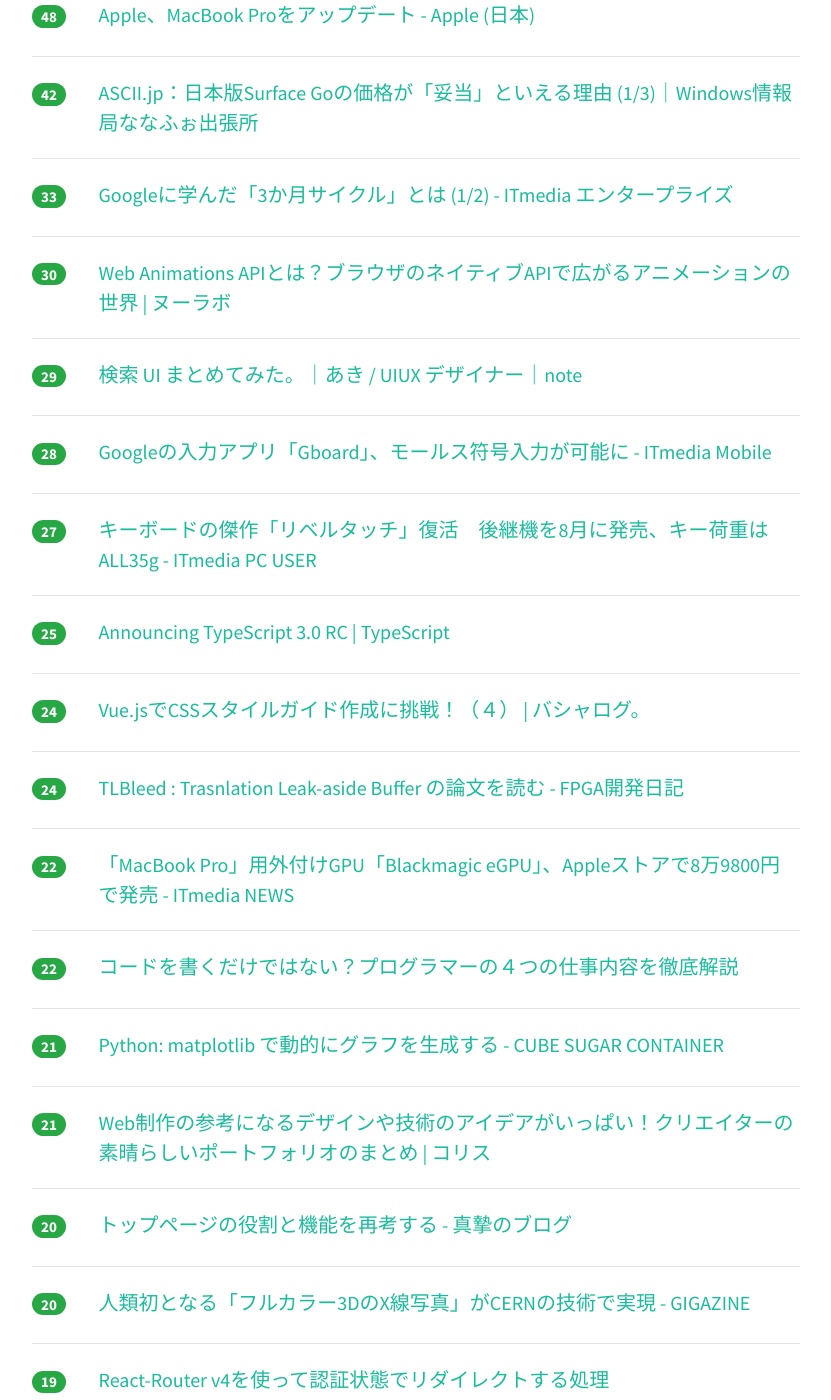
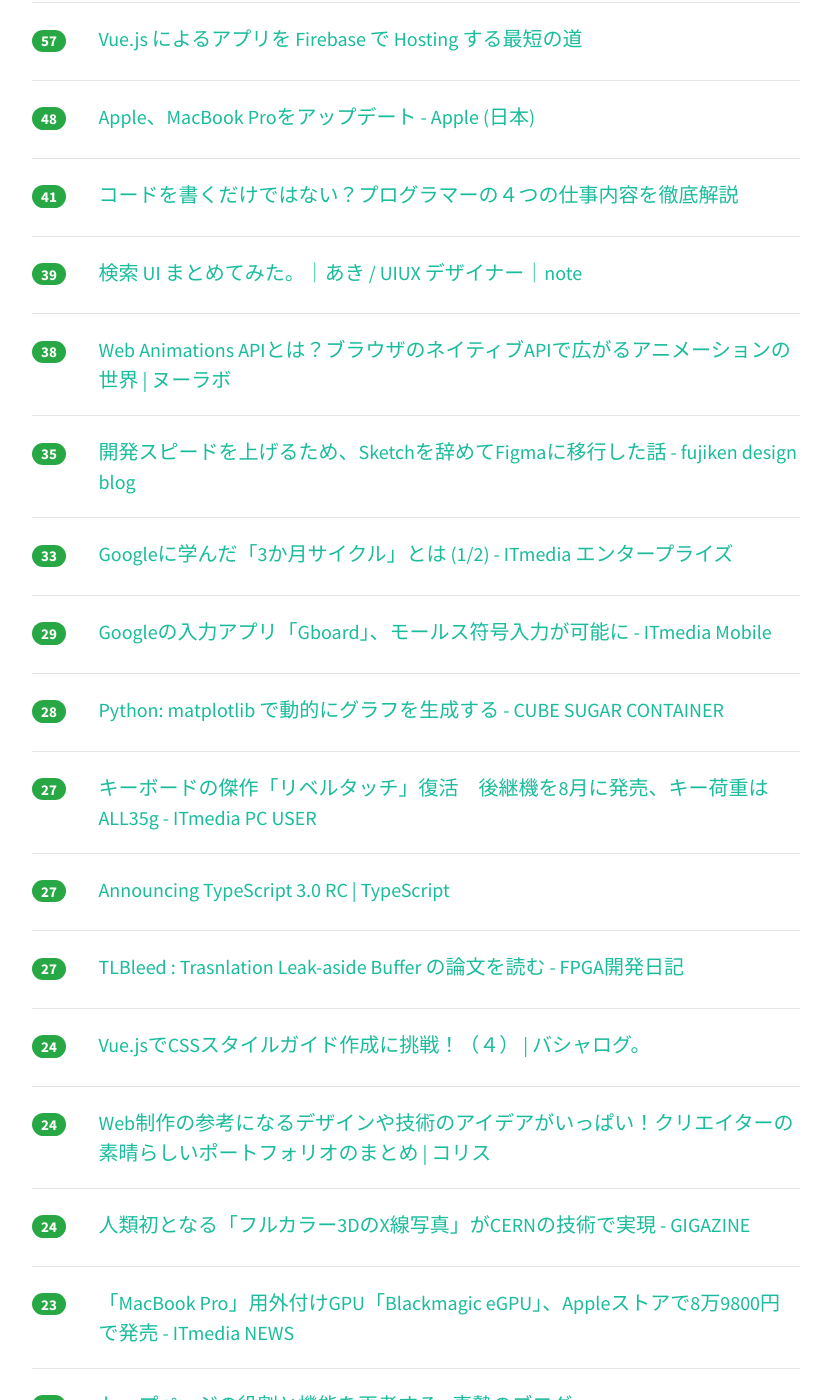
Before and after one commit to yatta47/hatena-matome-site, a Jekyll site: the page built from _posts/2018-07-13-hatena.md, in a window 1280 px wide and 1400 px high, scrolled down 1240 px. Shown: the whole window, without its empty margins (224-1055 px from the left). Built offline with Jekyll 4.4.1, drawn with Linux system fonts in a browser that asks for light colours; nearby versions of some CDN libraries; some of the changed text lies outside the part shown.

Commit message:
Updated 2018-07-13

```diff
--- a/_posts/2018-07-13-hatena.md
+++ b/_posts/2018-07-13-hatena.md
@@ -1,53 +1,58 @@
 ---
 layout: post
 title:  "2018-07-13 はてぶIT"
-date:   2018-07-13 14:02:12
+date:   2018-07-13 15:02:58
 tags: [it-hotentry]
 ---
-58 件のデータあり
+61 件のデータあり
 
 <hr><div class="row">
-<div class="col-1"><span class="badge badge-pill badge-success h2">280</span></div>
+<div class="col-1"><span class="badge badge-pill badge-success h2">302</span></div>
 <div class="col-11"><a href='https://pc.watch.impress.co.jp/docs/news/1132746.html' target='_blank'>Microsoft、Slack対抗のMicrosoft Teams無償版を発表、即時提供開始 ～チーム全体で10GBのストレージ、Office Online、40言語に対応 - PC Watch</a></div>
 </div>
 <hr>
 <div class="row">
-<div class="col-1"><span class="badge badge-pill badge-success h2">251</span></div>
+<div class="col-1"><span class="badge badge-pill badge-success h2">276</span></div>
 <div class="col-11"><a href='https://qiita.com/mysticatea/items/0141657e4478d9cf4614' target='_blank'>2018/07/12 に発生したセキュリティ インシデント (eslint-scope@3.7.2) について</a></div>
 </div>
 <hr>
 <div class="row">
-<div class="col-1"><span class="badge badge-pill badge-success h2">225</span></div>
+<div class="col-1"><span class="badge badge-pill badge-success h2">233</span></div>
 <div class="col-11"><a href='https://lacolaco.hatenablog.com/entry/2018/07/13/001820' target='_blank'>GraphQLとRESTfulについて今日考えてたこと　Backend for Usecase/Resourceについて - lacolaco</a></div>
 </div>
 <hr>
 <div class="row">
-<div class="col-1"><span class="badge badge-pill badge-success h2">137</span></div>
+<div class="col-1"><span class="badge badge-pill badge-success h2">148</span></div>
 <div class="col-11"><a href='https://togetter.com/li/1246222' target='_blank'>新型Macbook proが突如発表されるも、あまりの値段の高さにザワつくTL「ジョブズの息吹を感じる」 - Togetter</a></div>
 </div>
 <hr>
 <div class="row">
-<div class="col-1"><span class="badge badge-pill badge-success h2">124</span></div>
+<div class="col-1"><span class="badge badge-pill badge-success h2">133</span></div>
+<div class="col-11"><a href='http://bufferings.hatenablog.com/entry/2018/07/12/225303' target='_blank'>たまに「スクラムが難しい」って相談があって見に行ったりする。 - Mitsuyuki.Shiiba</a></div>
+</div>
+<hr>
+<div class="row">
+<div class="col-1"><span class="badge badge-pill badge-success h2">127</span></div>
 <div class="col-11"><a href='https://qiita.com/youwht/items/900fb5f4e80b11e593a6' target='_blank'>AIが見つけた、埋もれたQiita良記事100選</a></div>
 </div>
 <hr>
 <div class="row">
-<div class="col-1"><span class="badge badge-pill badge-success h2">104</span></div>
-<div class="col-11"><a href='http://bufferings.hatenablog.com/entry/2018/07/12/225303' target='_blank'>たまに「スクラムが難しい」って相談があって見に行ったりする。 - Mitsuyuki.Shiiba</a></div>
-</div>
-<hr>
-<div class="row">
-<div class="col-1"><span class="badge badge-pill badge-success h2">87</span></div>
+<div class="col-1"><span class="badge badge-pill badge-success h2">116</span></div>
 <div class="col-11"><a href='https://coliss.com/articles/build-websites/operation/javascript/cheat-sheet-of-vue.html' target='_blank'>最新版のチートシート！Vue.jsのよく使用するイベントや構文がまとめられたフロントエンド制作者用チートシート | コリス</a></div>
 </div>
 <hr>
 <div class="row">
-<div class="col-1"><span class="badge badge-pill badge-success h2">76</span></div>
+<div class="col-1"><span class="badge badge-pill badge-success h2">107</span></div>
 <div class="col-11"><a href='https://speakerdeck.com/opelab/20180712-janog42' target='_blank'>その運用自動化では行き詰まる 〜「つながらない」「つたわらない」「つみあがらない」を防ぐために〜 /20180712-janog42 - Speaker Deck</a></div>
 </div>
 <hr>
 <div class="row">
-<div class="col-1"><span class="badge badge-pill badge-success h2">54</span></div>
+<div class="col-1"><span class="badge badge-pill badge-success h2">64</span></div>
+<div class="col-11"><a href='http://ascii.jp/elem/000/001/709/1709230/' target='_blank'>ASCII.jp：日本版Surface Goの価格が「妥当」といえる理由 (1/3)｜Windows情報局ななふぉ出張所</a></div>
+</div>
+<hr>
+<div class="row">
+<div class="col-1"><span class="badge badge-pill badge-success h2">57</span></div>
 <div class="col-11"><a href='https://qiita.com/Satachito/items/4a00b402970d657a88f3' target='_blank'>Vue.js によるアプリを Firebase で Hosting する最短の道</a></div>
 </div>
 <hr>
@@ -57,8 +62,23 @@ tags: [it-hotentry]
 </div>
 <hr>
 <div class="row">
-<div class="col-1"><span class="badge badge-pill badge-success h2">42</span></div>
-<div class="col-11"><a href='http://ascii.jp/elem/000/001/709/1709230/' target='_blank'>ASCII.jp：日本版Surface Goの価格が「妥当」といえる理由 (1/3)｜Windows情報局ななふぉ出張所</a></div>
+<div class="col-1"><span class="badge badge-pill badge-success h2">41</span></div>
+<div class="col-11"><a href='https://engineer-club.jp/programmers-job-description' target='_blank'>コードを書くだけではない？プログラマーの４つの仕事内容を徹底解説</a></div>
+</div>
+<hr>
+<div class="row">
+<div class="col-1"><span class="badge badge-pill badge-success h2">39</span></div>
+<div class="col-11"><a href='https://note.mu/telq/n/n34c5f1c6c926' target='_blank'>検索 UI まとめてみた。｜あき / UIUX デザイナー｜note</a></div>
+</div>
+<hr>
+<div class="row">
+<div class="col-1"><span class="badge badge-pill badge-success h2">38</span></div>
+<div class="col-11"><a href='https://nulab-inc.com/ja/blog/nulab/web-animations-api/' target='_blank'>Web Animations APIとは？ブラウザのネイティブAPIで広がるアニメーションの世界 | ヌーラボ</a></div>
+</div>
+<hr>
+<div class="row">
+<div class="col-1"><span class="badge badge-pill badge-success h2">35</span></div>
+<div class="col-11"><a href='http://kenshir0f.hatenablog.com/entry/sketch-to-figma' target='_blank'>開発スピードを上げるため、Sketchを辞めてFigmaに移行した話 - fujiken design blog</a></div>
 </div>
 <hr>
 <div class="row">
@@ -67,18 +87,13 @@ tags: [it-hotentry]
 </div>
 <hr>
 <div class="row">
-<div class="col-1"><span class="badge badge-pill badge-success h2">30</span></div>
-<div class="col-11"><a href='https://nulab-inc.com/ja/blog/nulab/web-animations-api/' target='_blank'>Web Animations APIとは？ブラウザのネイティブAPIで広がるアニメーションの世界 | ヌーラボ</a></div>
-</div>
-<hr>
-<div class="row">
 <div class="col-1"><span class="badge badge-pill badge-success h2">29</span></div>
-<div class="col-11"><a href='https://note.mu/telq/n/n34c5f1c6c926' target='_blank'>検索 UI まとめてみた。｜あき / UIUX デザイナー｜note</a></div>
+<div class="col-11"><a href='http://www.itmedia.co.jp/mobile/articles/1807/12/news078.html' target='_blank'>Googleの入力アプリ「Gboard」、モールス符号入力が可能に - ITmedia Mobile</a></div>
 </div>
 <hr>
 <div class="row">
 <div class="col-1"><span class="badge badge-pill badge-success h2">28</span></div>
-<div class="col-11"><a href='http://www.itmedia.co.jp/mobile/articles/1807/12/news078.html' target='_blank'>Googleの入力アプリ「Gboard」、モールス符号入力が可能に - ITmedia Mobile</a></div>
+<div class="col-11"><a href='https://blog.amedama.jp/entry/2018/07/13/001155' target='_blank'>Python: matplotlib で動的にグラフを生成する - CUBE SUGAR CONTAINER</a></div>
 </div>
 <hr>
 <div class="row">
@@ -87,8 +102,13 @@ tags: [it-hotentry]
 </div>
 <hr>
 <div class="row">
-<div class="col-1"><span class="badge badge-pill badge-success h2">25</span></div>
+<div class="col-1"><span class="badge badge-pill badge-success h2">27</span></div>
 <div class="col-11"><a href='https://blogs.msdn.microsoft.com/typescript/2018/07/12/announcing-typescript-3-0-rc/' target='_blank'>Announcing TypeScript 3.0 RC | TypeScript</a></div>
+</div>
+<hr>
+<div class="row">
+<div class="col-1"><span class="badge badge-pill badge-success h2">27</span></div>
+<div class="col-11"><a href='http://msyksphinz.hatenablog.com/entry/2018/07/13/040000' target='_blank'>TLBleed : Trasnlation Leak-aside Buffer の論文を読む - FPGA開発日記</a></div>
 </div>
 <hr>
 <div class="row">
@@ -98,57 +118,42 @@ tags: [it-hotentry]
 <hr>
 <div class="row">
 <div class="col-1"><span class="badge badge-pill badge-success h2">24</span></div>
-<div class="col-11"><a href='http://msyksphinz.hatenablog.com/entry/2018/07/13/040000' target='_blank'>TLBleed : Trasnlation Leak-aside Buffer の論文を読む - FPGA開発日記</a></div>
+<div class="col-11"><a href='https://coliss.com/articles/build-websites/operation/design/best-new-portfolios-june-2018.html' target='_blank'>Web制作の参考になるデザインや技術のアイデアがいっぱい！クリエイターの素晴らしいポートフォリオのまとめ | コリス</a></div>
 </div>
 <hr>
 <div class="row">
-<div class="col-1"><span class="badge badge-pill badge-success h2">22</span></div>
+<div class="col-1"><span class="badge badge-pill badge-success h2">24</span></div>
+<div class="col-11"><a href='https://gigazine.net/news/20180713-full-color-x-ray-photo/' target='_blank'>人類初となる「フルカラー3DのX線写真」がCERNの技術で実現 - GIGAZINE</a></div>
+</div>
+<hr>
+<div class="row">
+<div class="col-1"><span class="badge badge-pill badge-success h2">23</span></div>
 <div class="col-11"><a href='http://www.itmedia.co.jp/news/articles/1807/13/news062.html' target='_blank'>「MacBook Pro」用外付けGPU「Blackmagic eGPU」、Appleストアで8万9800円で発売 - ITmedia NEWS</a></div>
 </div>
 <hr>
 <div class="row">
 <div class="col-1"><span class="badge badge-pill badge-success h2">22</span></div>
-<div class="col-11"><a href='https://engineer-club.jp/programmers-job-description' target='_blank'>コードを書くだけではない？プログラマーの４つの仕事内容を徹底解説</a></div>
+<div class="col-11"><a href='https://cinci.jp/blog/20180626-roles-and-functions-of-your-sites-homepage' target='_blank'>トップページの役割と機能を再考する - 真摯のブログ</a></div>
 </div>
 <hr>
 <div class="row">
 <div class="col-1"><span class="badge badge-pill badge-success h2">21</span></div>
-<div class="col-11"><a href='https://blog.amedama.jp/entry/2018/07/13/001155' target='_blank'>Python: matplotlib で動的にグラフを生成する - CUBE SUGAR CONTAINER</a></div>
+<div class="col-11"><a href='https://japan.cnet.com/article/35122338/' target='_blank'>マイクロソフトは「Surface Go」で何を狙うのか--低価格モデルの理由を探る - CNET Japan</a></div>
 </div>
 <hr>
 <div class="row">
 <div class="col-1"><span class="badge badge-pill badge-success h2">21</span></div>
-<div class="col-11"><a href='https://coliss.com/articles/build-websites/operation/design/best-new-portfolios-june-2018.html' target='_blank'>Web制作の参考になるデザインや技術のアイデアがいっぱい！クリエイターの素晴らしいポートフォリオのまとめ | コリス</a></div>
+<div class="col-11"><a href='https://qiita.com/kama-boko/items/f7c10ab2b9405aa3170d' target='_blank'>[完全版]ChromebookにLinuxを入れて開発環境を構築する方法</a></div>
 </div>
 <hr>
 <div class="row">
 <div class="col-1"><span class="badge badge-pill badge-success h2">20</span></div>
-<div class="col-11"><a href='https://cinci.jp/blog/20180626-roles-and-functions-of-your-sites-homepage' target='_blank'>トップページの役割と機能を再考する - 真摯のブログ</a></div>
-</div>
-<hr>
-<div class="row">
-<div class="col-1"><span class="badge badge-pill badge-success h2">20</span></div>
-<div class="col-11"><a href='https://gigazine.net/news/20180713-full-color-x-ray-photo/' target='_blank'>人類初となる「フルカラー3DのX線写真」がCERNの技術で実現 - GIGAZINE</a></div>
-</div>
-<hr>
-<div class="row">
-<div class="col-1"><span class="badge badge-pill badge-success h2">19</span></div>
 <div class="col-11"><a href='https://qiita.com/soutaito/items/691ac9dabe765e98d9f9' target='_blank'>React-Router v4を使って認証状態でリダイレクトする処理</a></div>
 </div>
 <hr>
 <div class="row">
 <div class="col-1"><span class="badge badge-pill badge-success h2">19</span></div>
 <div class="col-11"><a href='http://www.itmedia.co.jp/news/articles/1807/12/news138.html' target='_blank'>赤いZOZOSUIT、1000着限定で発売　最短で注文した翌日に届く - ITmedia NEWS</a></div>
-</div>
-<hr>
-<div class="row">
-<div class="col-1"><span class="badge badge-pill badge-success h2">19</span></div>
-<div class="col-11"><a href='https://japan.cnet.com/article/35122338/' target='_blank'>マイクロソフトは「Surface Go」で何を狙うのか--低価格モデルの理由を探る - CNET Japan</a></div>
-</div>
-<hr>
-<div class="row">
-<div class="col-1"><span class="badge badge-pill badge-success h2">19</span></div>
-<div class="col-11"><a href='https://qiita.com/kama-boko/items/f7c10ab2b9405aa3170d' target='_blank'>[完全版]ChromebookにLinuxを入れて開発環境を構築する方法</a></div>
 </div>
 <hr>
 <div class="row">
@@ -168,12 +173,17 @@ tags: [it-hotentry]
 <hr>
 <div class="row">
 <div class="col-1"><span class="badge badge-pill badge-success h2">18</span></div>
-<div class="col-11"><a href='http://kenshir0f.hatenablog.com/entry/sketch-to-figma' target='_blank'>開発スピードを上げるため、Sketchを辞めてFigmaに移行した話 - fujiken design blog</a></div>
+<div class="col-11"><a href='https://eslint.org/blog/2018/07/postmortem-for-malicious-package-publishes' target='_blank'>Postmortem for Malicious Packages Published on July 12th, 2018 - ESLint - Pluggable JavaScript linter</a></div>
 </div>
 <hr>
 <div class="row">
-<div class="col-1"><span class="badge badge-pill badge-success h2">17</span></div>
-<div class="col-11"><a href='https://eslint.org/blog/2018/07/postmortem-for-malicious-package-publishes' target='_blank'>Postmortem for Malicious Packages Published on July 12th, 2018 - ESLint - Pluggable JavaScript linter</a></div>
+<div class="col-1"><span class="badge badge-pill badge-success h2">18</span></div>
+<div class="col-11"><a href='https://mail.python.org/pipermail/python-committers/2018-July/005664.html' target='_blank'>[python-committers] Transfer of power</a></div>
+</div>
+<hr>
+<div class="row">
+<div class="col-1"><span class="badge badge-pill badge-success h2">18</span></div>
+<div class="col-11"><a href='https://developers.redhat.com/blog/2018/06/28/why-kubernetes-is-the-new-application-server/' target='_blank'>Why Kubernetes is The New Application Server - RHD Blog</a></div>
 </div>
 <hr>
 <div class="row">
@@ -188,7 +198,17 @@ tags: [it-hotentry]
 <hr>
 <div class="row">
 <div class="col-1"><span class="badge badge-pill badge-success h2">16</span></div>
+<div class="col-11"><a href='https://dev.classmethod.jp/cloud/aws/amazon-dlm-ebs-snapshot-lifecycle/' target='_blank'>【新サービス】EBSスナップショットのライフサイクルを自動化するAmazon DLMが登場！ ｜ Developers.IO</a></div>
+</div>
+<hr>
+<div class="row">
+<div class="col-1"><span class="badge badge-pill badge-success h2">16</span></div>
 <div class="col-11"><a href='http://u-note.me/note/47508381' target='_blank'>西田宗千佳のトレンドノート：Surface Goはなぜ「日本だけ高く感じる」のか｜U-NOTE [ユーノート]</a></div>
+</div>
+<hr>
+<div class="row">
+<div class="col-1"><span class="badge badge-pill badge-success h2">16</span></div>
+<div class="col-11"><a href='http://www.itmedia.co.jp/news/articles/1807/13/news074.html' target='_blank'>Microsoft、「Slack」対抗の「Teams」を無料で提供開始　日本でも - ITmedia NEWS</a></div>
 </div>
 <hr>
 <div class="row">
@@ -198,22 +218,17 @@ tags: [it-hotentry]
 <hr>
 <div class="row">
 <div class="col-1"><span class="badge badge-pill badge-success h2">15</span></div>
-<div class="col-11"><a href='https://mail.python.org/pipermail/python-committers/2018-July/005664.html' target='_blank'>[python-committers] Transfer of power</a></div>
+<div class="col-11"><a href='http://tamakino.hatenablog.com/entry/2018/07/13/080000' target='_blank'>指紋認証式電子ロック錠を次々とハッキング。問われるドアロック製品の品質 - 中華IT最新事情</a></div>
 </div>
 <hr>
 <div class="row">
 <div class="col-1"><span class="badge badge-pill badge-success h2">14</span></div>
-<div class="col-11"><a href='https://dev.classmethod.jp/cloud/aws/amazon-dlm-ebs-snapshot-lifecycle/' target='_blank'>【新サービス】EBSスナップショットのライフサイクルを自動化するAmazon DLMが登場！ ｜ Developers.IO</a></div>
+<div class="col-11"><a href='https://k-tai.watch.impress.co.jp/docs/news/1132790.html' target='_blank'>養命酒のボトルがスマートスピーカーに～プレゼントキャンペーンで - ケータイ Watch</a></div>
 </div>
 <hr>
 <div class="row">
 <div class="col-1"><span class="badge badge-pill badge-success h2">13</span></div>
 <div class="col-11"><a href='https://dev.classmethod.jp/tool/docker/analytics-cloudtrail-logs-using-docker-elk/' target='_blank'>docker-elkを使って過去のCloudTrailのログをサクッと分析してみた ｜ Developers.IO</a></div>
-</div>
-<hr>
-<div class="row">
-<div class="col-1"><span class="badge badge-pill badge-success h2">13</span></div>
-<div class="col-11"><a href='https://developers.redhat.com/blog/2018/06/28/why-kubernetes-is-the-new-application-server/' target='_blank'>Why Kubernetes is The New Application Server - RHD Blog</a></div>
 </div>
 <hr>
 <div class="row">
@@ -224,11 +239,6 @@ tags: [it-hotentry]
 <div class="row">
 <div class="col-1"><span class="badge badge-pill badge-success h2">13</span></div>
 <div class="col-11"><a href='https://localdisk.hatenablog.com/entry/2018/07/12/223610' target='_blank'>求職エントリ - localdisk</a></div>
-</div>
-<hr>
-<div class="row">
-<div class="col-1"><span class="badge badge-pill badge-success h2">13</span></div>
-<div class="col-11"><a href='http://tamakino.hatenablog.com/entry/2018/07/13/080000' target='_blank'>指紋認証式電子ロック錠を次々とハッキング。問われるドアロック製品の品質 - 中華IT最新事情</a></div>
 </div>
 <hr>
 <div class="row">
@@ -243,17 +253,12 @@ tags: [it-hotentry]
 <hr>
 <div class="row">
 <div class="col-1"><span class="badge badge-pill badge-success h2">12</span></div>
-<div class="col-11"><a href='https://k-tai.watch.impress.co.jp/docs/news/1132790.html' target='_blank'>養命酒のボトルがスマートスピーカーに～プレゼントキャンペーンで - ケータイ Watch</a></div>
+<div class="col-11"><a href='http://www.itmedia.co.jp/news/articles/1807/13/news067.html' target='_blank'>仮想空間「cluster.」に有料ライブ機能　第1弾はVTuber「輝夜月」、チケット代5400円 - ITmedia NEWS</a></div>
 </div>
 <hr>
 <div class="row">
 <div class="col-1"><span class="badge badge-pill badge-success h2">11</span></div>
 <div class="col-11"><a href='https://japanese.engadget.com/2018/07/12/Flying-fidget-spinner/' target='_blank'>フェイク動画が現実に?「空飛ぶハンドスピナー」がブレイク寸前!!│世永玲生の電網マイノリティ - Engadget 日本版</a></div>
-</div>
-<hr>
-<div class="row">
-<div class="col-1"><span class="badge badge-pill badge-success h2">11</span></div>
-<div class="col-11"><a href='http://www.itmedia.co.jp/news/articles/1807/13/news067.html' target='_blank'>仮想空間「cluster.」に有料ライブ機能　第1弾はVTuber「輝夜月」、チケット代5400円 - ITmedia NEWS</a></div>
 </div>
 <hr>
 <div class="row">
@@ -282,6 +287,11 @@ tags: [it-hotentry]
 </div>
 <hr>
 <div class="row">
+<div class="col-1"><span class="badge badge-pill badge-success h2">7</span></div>
+<div class="col-11"><a href='https://ferret-plus.com/10486' target='_blank'>UXが重視される時代にデザイナーが価値を高めるには｜ferret [フェレット]</a></div>
+</div>
+<hr>
+<div class="row">
 <div class="col-1"><span class="badge badge-pill badge-success h2">6</span></div>
 <div class="col-11"><a href='http://pomec-blog.hatenablog.com/entry/20180712/1531407000' target='_blank'>Googleフォーム(アンケート)が役立っています - ぽめcの脳内を晒す場所</a></div>
 </div>
@@ -292,6 +302,11 @@ tags: [it-hotentry]
 </div>
 <hr>
 <div class="row">
+<div class="col-1"><span class="badge badge-pill badge-success h2">5</span></div>
+<div class="col-11"><a href='https://axia.co.jp/2018-07-13' target='_blank'>自社開発限定のエンジニア人材紹介サービス始めます - 株式会社アクシア</a></div>
+</div>
+<hr>
+<div class="row">
 <div class="col-1"><span class="badge badge-pill badge-success h2">0</span></div>
 <div class="col-11"><a href='https://nola-novel.com/login?redirect=%2F' target='_blank'>Nola小説家専用エディタツール</a></div>
 </div>
```
